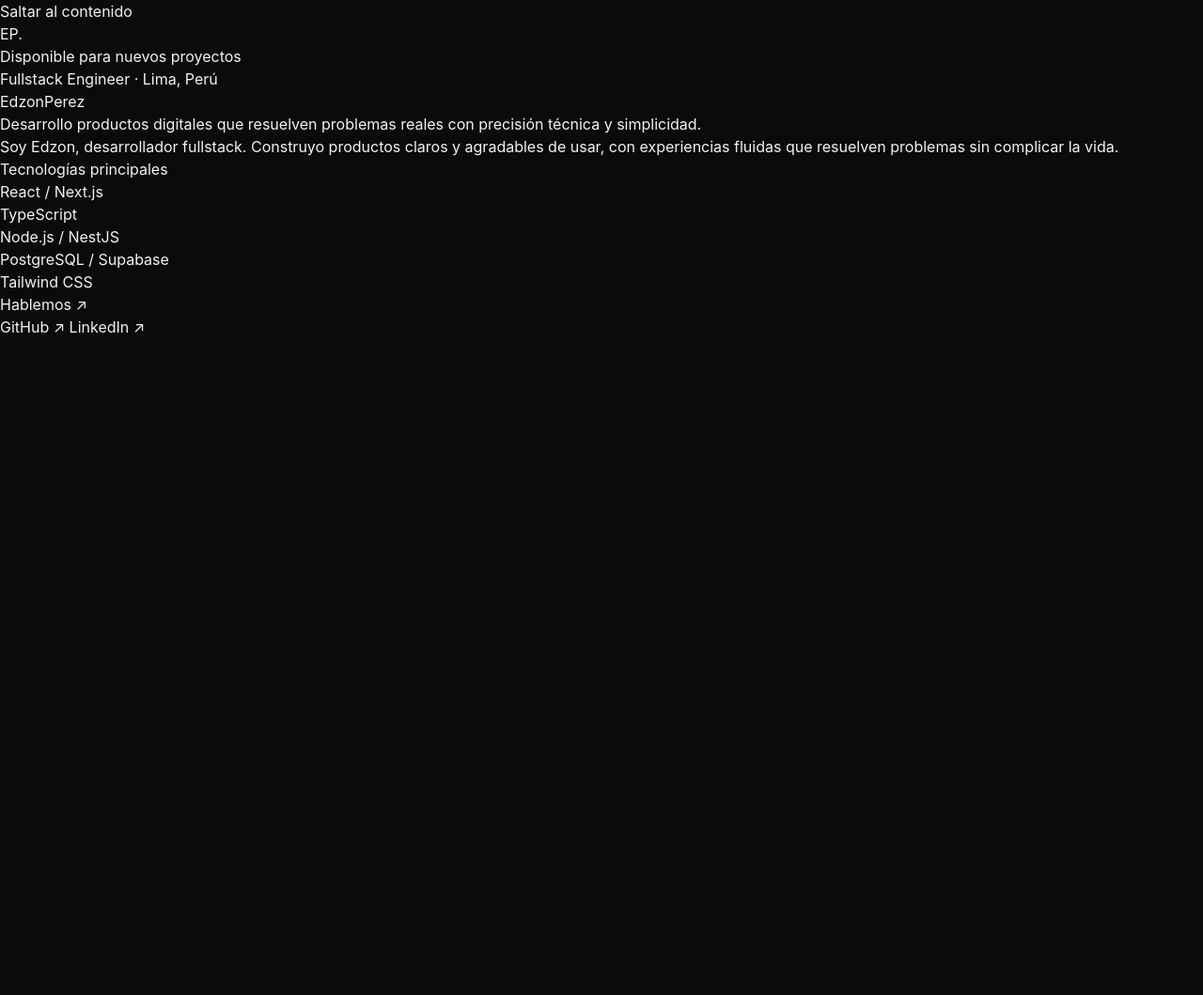
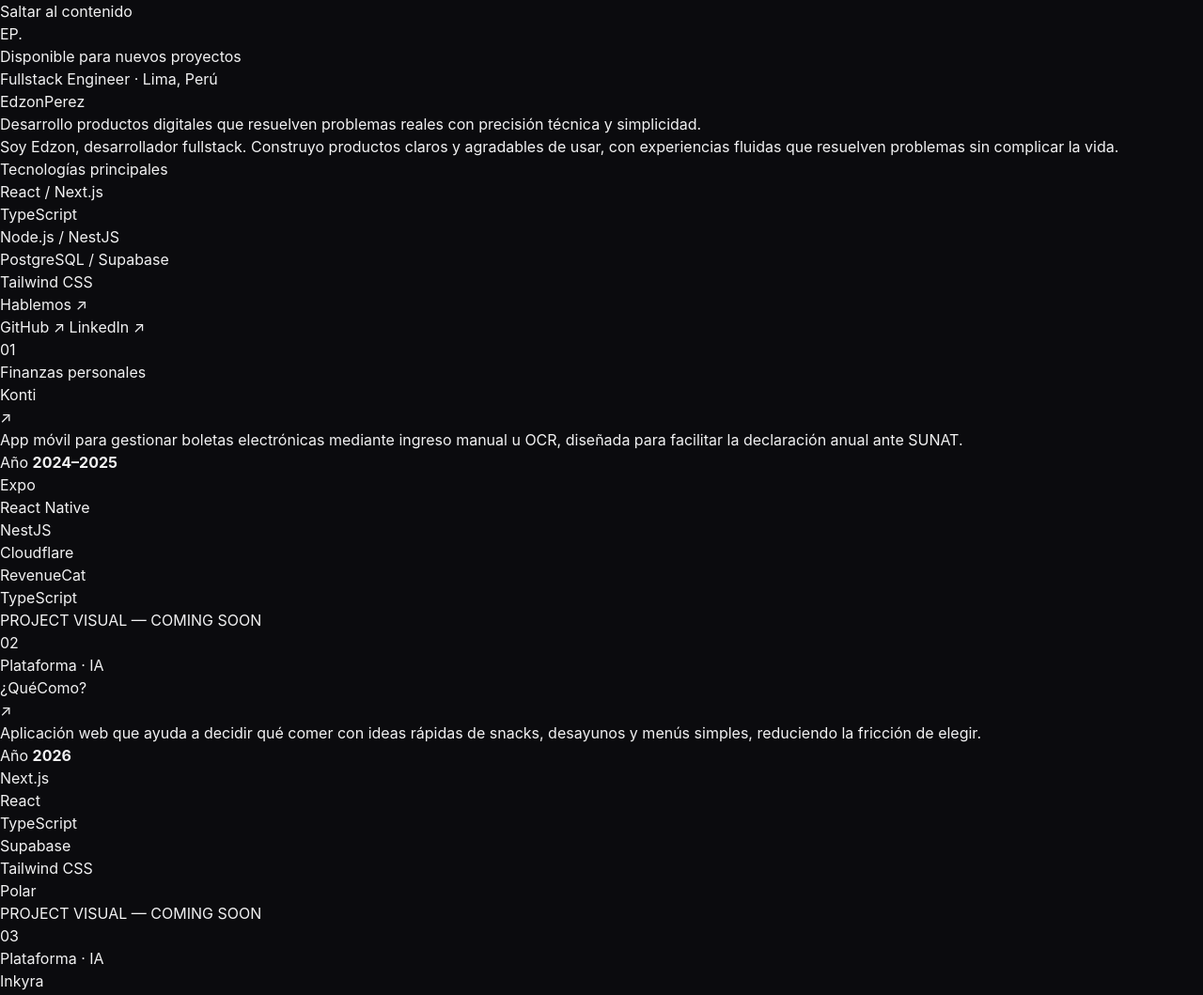
Before and after one commit to Renedz21/portfolio-web, an Astro site: page / in a window 1280 px wide. Shown: the top 1059 px of the page at 94% size. Before the commit the page ends 800 px from the top, so only its background shows below. Built offline with nearby package versions, Linux system fonts and the light colour scheme; Astro itself is replaced by a stand-in of ours.

Commit message:
feat:add-static-project-collection

```diff
--- /dev/null
+++ b/src/components/ProjectCard.astro
@@ -0,0 +1,60 @@
+---
+import { Image } from "astro:assets";
+import type { Project } from "@/data/projects";
+
+interface Props {
+  project: Project;
+}
+
+const { project } = Astro.props;
+const titleId = "project-" + project.id;
+const number = String(project.id).padStart(2, "0");
+---
+
+<article class="project-card" aria-labelledby={titleId}>
+  <a
+    class="project-link"
+    href={project.url}
+    target="_blank"
+    rel="noopener noreferrer"
+    aria-label={project.title + ": visitar proyecto (abre en una pestaña nueva)"}
+  >
+    <header class="project-header">
+      <div class="project-heading">
+        <span class="project-number">{number}</span>
+        <div>
+          <p class="project-category">{project.category}</p>
+          <h2 id={titleId}>{project.title}</h2>
+        </div>
+      </div>
+      <span class="project-arrow" aria-hidden="true">↗</span>
+    </header>
+
+    <div class="project-details">
+      <p class="project-description">{project.description}</p>
+      <p class="project-year">
+        <span>Año</span>
+        <strong>{project.year}</strong>
+      </p>
+    </div>
+
+    <ul class="project-stack" aria-label={"Tecnologías de " + project.title}>
+      {project.stack.map((technology) => <li>{technology}</li>)}
+    </ul>
+
+    <div class="project-visual">
+      {
+        project.image ? (
+          <Image
+            class="project-image"
+            src={project.image}
+            alt={"Vista previa de " + project.title}
+            loading="lazy"
+          />
+        ) : (
+          <span>PROJECT VISUAL — COMING SOON</span>
+        )
+      }
+    </div>
+  </a>
+</article>
--- /dev/null
+++ b/src/components/ProjectList.astro
@@ -0,0 +1,8 @@
+---
+import ProjectCard from "@/components/ProjectCard.astro";
+import { projects } from "@/data/projects";
+---
+
+<section class="project-list" aria-label="Proyectos seleccionados">
+  {projects.map((project) => <ProjectCard project={project} />)}
+</section>
--- a/src/pages/index.astro
+++ b/src/pages/index.astro
@@ -1,5 +1,6 @@
 ---
 import PersonalIntro from "@/components/PersonalIntro.astro";
+import ProjectList from "@/components/ProjectList.astro";
 import BaseLayout from "@/layouts/BaseLayout.astro";
 
 const title = "Edzon Perez — Fullstack Engineer";
@@ -10,6 +11,6 @@
 <BaseLayout title={title} description={description}>
   <main id="contenido" class="site-shell">
     <PersonalIntro />
-    <div class="projects-placeholder" aria-label="Proyectos seleccionados"></div>
+    <ProjectList />
   </main>
 </BaseLayout>
--- a/tests/static-site.test.ts
+++ b/tests/static-site.test.ts
@@ -71,3 +71,25 @@
   }
   expect(html).toContain('href="#contenido">Saltar al contenido</a>');
 });
+
+test("renders four semantic project links with temporary visuals", async () => {
+  const html = await readOutput("dist/index.html");
+  const expectedUrls = [
+    "https://www.konti.dev/",
+    "https://que-como.vercel.app/",
+    "https://inkyra.app/",
+    "https://quipu-finance.app/",
+  ];
+
+  expect(html.match(/<article class="project-card"/g)).toHaveLength(4);
+  expect(html.match(/<h2\b/g)).toHaveLength(4);
+  expect(html.match(/PROJECT VISUAL — COMING SOON/g)).toHaveLength(4);
+
+  for (const url of expectedUrls) {
+    expect(html).toContain('href="' + url + '"');
+  }
+
+  expect(html).toContain('target="_blank"');
+  expect(html).toContain('rel="noopener noreferrer"');
+  expect(html).toContain("abre en una pestaña nueva");
+});
```
